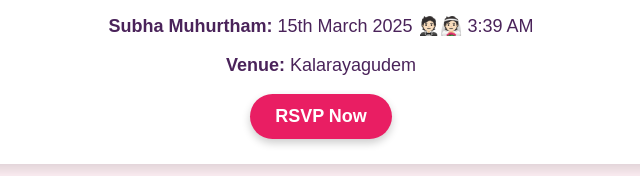
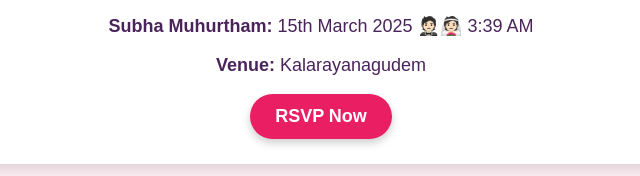
Before and after one commit to Harish-pasumarthi/invitation, a plain HTML site: page index.html in a window 1280 px wide. Shown: the part 811-987 px from the top of the page, 319-959 px from the left. Drawn offline with nearby package versions, Linux system fonts and the light colour scheme.

Commit message:
Update index.html

```diff
--- a/index.html
+++ b/index.html
@@ -25,7 +25,7 @@
       <h2>Wedding Details</h2>
       <p><strong>Reception:</strong>14th March 2025 😍 7:00 PM Onwards</p>
       <p><strong>Subha Muhurtham:</strong> 15th March 2025 🤵🏻👰🏻 3:39 AM</p>
-      <p><strong>Venue:</strong> Kalarayagudem</p>
+      <p><strong>Venue:</strong> Kalarayanagudem</p>
       <button class="rsvp-button">RSVP Now</button>
     </section>
 
```
